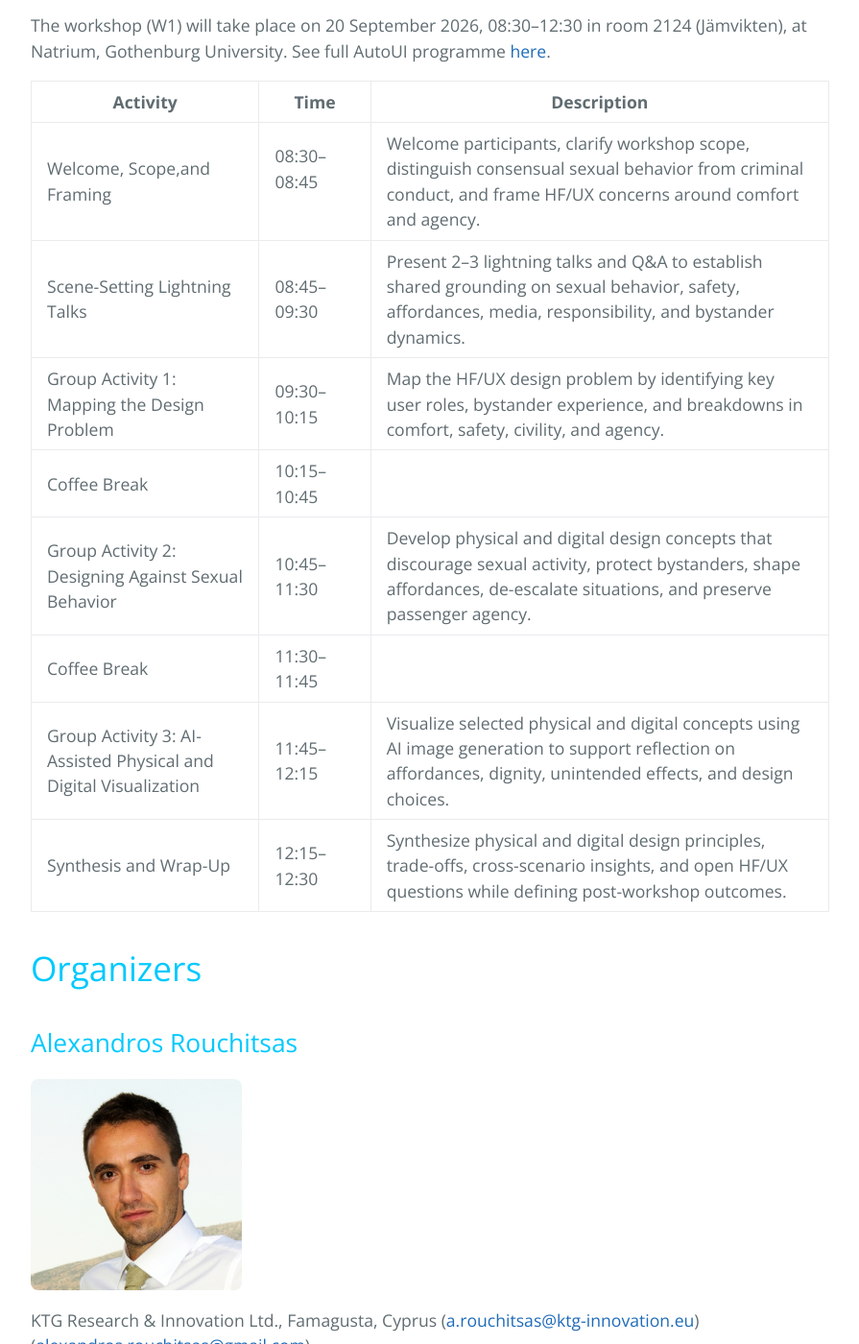
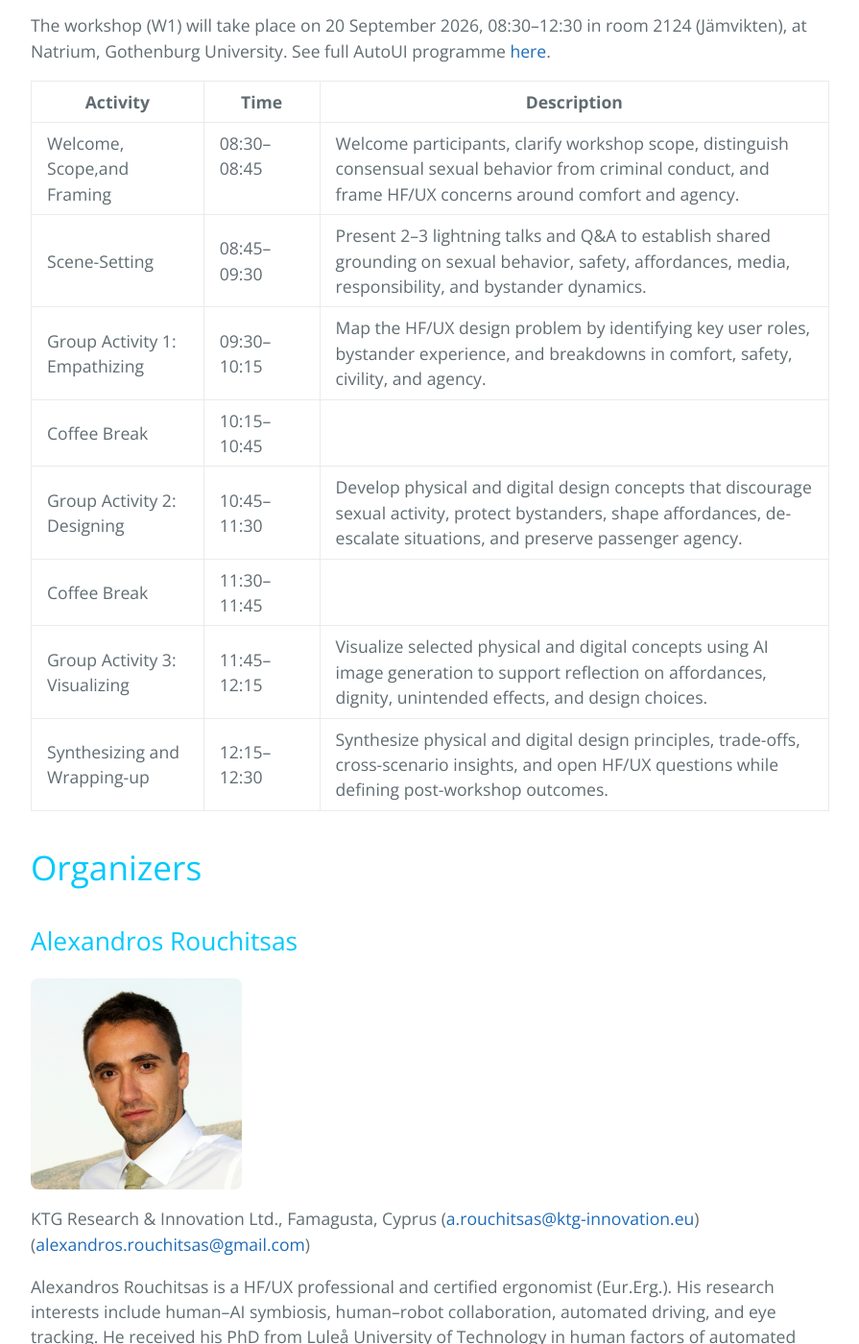
Before and after one commit to love-in-traffic/love-in-traffic.github.io, a Jekyll site: the page built from index.md, in a window 1280 px wide and 1400 px high, scrolled down 1439 px. Shown: the whole window at 96% size, without its empty margins (192-1087 px from the left). Built offline with Jekyll 4.4.1, drawn with Linux system fonts in a browser that asks for light colours.

Commit message:
Update index.md

```diff
--- a/index.md
+++ b/index.md
@@ -25,13 +25,13 @@ The workshop (W1) will take place on 20 September 2026, 08:30–12:30 in room 21
  Activity | Time | Description
 -------------------|--------------------|--------------------------------------------------------------------------------------------------------------------------------------
  Welcome, Scope,and Framing<img width=10/> | 08:30–08:45<img width=70/> | Welcome participants, clarify workshop scope, distinguish consensual sexual behavior from criminal conduct, and frame HF/UX concerns around comfort and agency.
- Scene-Setting Lightning Talks | 08:45–09:30 | Present 2–3 lightning talks and Q&A to establish shared grounding on sexual behavior, safety, affordances, media, responsibility, and bystander dynamics.
- Group Activity 1: Mapping the Design Problem | 09:30–10:15 | Map the HF/UX design problem by identifying key user roles, bystander experience, and breakdowns in comfort, safety, civility, and agency.
+ Scene-Setting | 08:45–09:30 | Present 2–3 lightning talks and Q&A to establish shared grounding on sexual behavior, safety, affordances, media, responsibility, and bystander dynamics.
+ Group Activity 1: Empathizing | 09:30–10:15 | Map the HF/UX design problem by identifying key user roles, bystander experience, and breakdowns in comfort, safety, civility, and agency.
  Coffee Break | 10:15–10:45 |
- Group Activity 2: Designing Against Sexual Behavior | 10:45–11:30 | Develop physical and digital design concepts that discourage sexual activity, protect bystanders, shape affordances, de-escalate situations, and preserve passenger agency.
+ Group Activity 2: Designing | 10:45–11:30 | Develop physical and digital design concepts that discourage sexual activity, protect bystanders, shape affordances, de-escalate situations, and preserve passenger agency.
  Coffee Break | 11:30–11:45 |
- Group Activity 3: AI-Assisted Physical and Digital Visualization | 11:45–12:15 | Visualize selected physical and digital concepts using AI image generation to support reflection on affordances, dignity, unintended effects, and design choices.
- Synthesis and Wrap-Up | 12:15–12:30 | Synthesize physical and digital design principles, trade-offs, cross-scenario insights, and open HF/UX questions while defining post-workshop outcomes.
+ Group Activity 3: Visualizing | 11:45–12:15 | Visualize selected physical and digital concepts using AI image generation to support reflection on affordances, dignity, unintended effects, and design choices.
+ Synthesizing and Wrapping-up | 12:15–12:30 | Synthesize physical and digital design principles, trade-offs, cross-scenario insights, and open HF/UX questions while defining post-workshop outcomes.
 
 # Organizers
 ## Alexandros Rouchitsas
```
